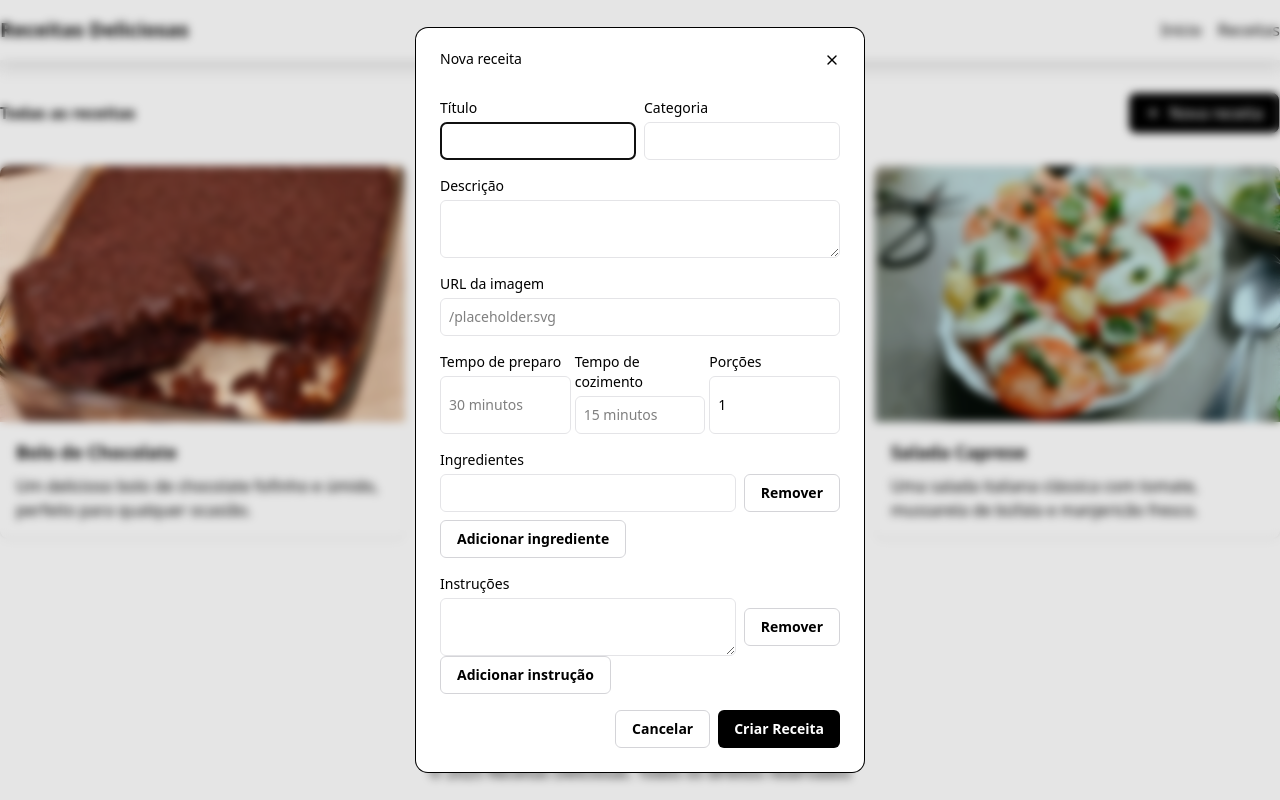
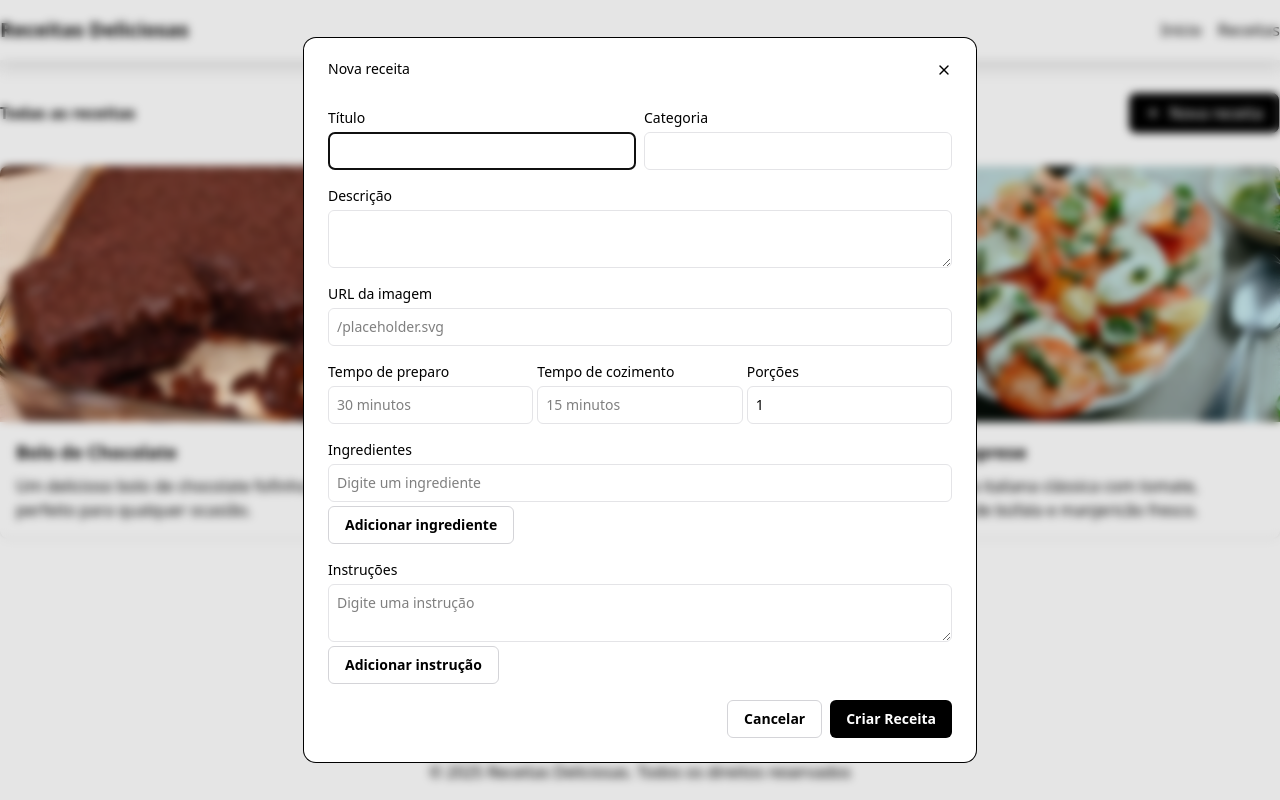
Before and after one commit to lumaiasl/pagina-receita, a Next.js app: page /receitas in a window 1280 px wide. Both pictures are taken after a click on the button "Nova receita". Built offline with nearby package versions, Linux system fonts and the light colour scheme.

Commit message:
feat: utilizando useFieldArray para manipular listas dinamicas de instrucoes e ingredientes

```diff
--- a/src/components/RecipeFormModal/index.tsx
+++ b/src/components/RecipeFormModal/index.tsx
@@ -1,128 +1,293 @@
 import { yupResolver } from "@hookform/resolvers/yup";
-import { Dialog, DialogTitle, DialogHeader, DialogContent, DialogDescription } from "../ui/dialog";
-import { RecipeFormData, recipeSchema } from "@/lib/FormValidadionScheme/recipeSchema";
-import { useForm } from "react-hook-form";
+import {
+  Dialog,
+  DialogTitle,
+  DialogHeader,
+  DialogContent,
+  DialogDescription,
+} from "../ui/dialog";
+import {
+  RecipeFormData,
+  recipeSchema,
+} from "@/lib/FormValidadionScheme/recipeSchema";
+import { useFieldArray, useForm } from "react-hook-form";
 
 interface RecipeFormModalProps {
   isOpen: boolean;
   onClose: () => void;
 }
 
-export default function RecipeFormModal({ isOpen, onClose }: RecipeFormModalProps) {
+const DEFAULT_VALUES: RecipeFormData = {
+  title: "",
+  category: "",
+  description: "",
+  imageUrl: "",
+  prepTime: "",
+  cookTime: "",
+  servings: 1,
+  ingredients: [{ value: "" }],
+  instructions: [{ value: "" }],
+};
+
+export default function RecipeFormModal({
+  isOpen,
+  onClose,
+}: RecipeFormModalProps) {
   const {
     register,
     reset,
     handleSubmit,
-        formState: { errors }
+    formState: { errors },
+    control,
   } = useForm<RecipeFormData>({
     resolver: yupResolver(recipeSchema),
-        mode: "onSubmit"
-    })
+    mode: "onSubmit",
+    defaultValues: DEFAULT_VALUES,
+  });
+
+  const {
+    fields: ingredientsFields,
+    append: appendIngredients,
+    remove: removeIngredients,
+  } = useFieldArray({
+    control,
+    name: "ingredients",
+  });
+
+  const {
+    fields: instructionsFields,
+    append: appendInstructions,
+    remove: removeInstructions,
+  } = useFieldArray({
+    control,
+    name: "instructions",
+  });
 
   const onSubmit = (data: RecipeFormData) => {
-        console.log(data)
-        reset()
-        onClose()
-    }
+    console.log(data);
+    reset();
+    onClose();
+  };
 
-    const inputStyle = "p-2 border border-zinc-200 rounded-md grow"
+  const inputStyle = "p-2 border border-zinc-200 rounded-md grow";
 
   return (
     <Dialog open={isOpen} onOpenChange={onClose}>
-            <DialogContent className="bg-white">
+      <DialogContent className="bg-white min-w-2xl">
         <DialogHeader>
           <DialogTitle>Nova receita</DialogTitle>
           <DialogDescription></DialogDescription>
         </DialogHeader>
 
-                <form onSubmit={handleSubmit(onSubmit)} className="flex flex-col gap-4 w-full">
+        <form
+          onSubmit={handleSubmit(onSubmit)}
+          className="flex flex-col gap-4 w-full"
+        >
           <div className="grid grid-cols-2 gap-2">
-
             {/* Título */}
             <div className="flex flex-col gap-1">
               <label htmlFor="title">Título</label>
-                            <input className={inputStyle} type="text" id="title" {...register("title")} />
-                            {errors.title ? <span className="text-red-500 text-sm">{errors.title.message}</span> : null}
+              <input
+                className={inputStyle}
+                type="text"
+                id="title"
+                {...register("title")}
+              />
+              {errors.title ? (
+                <span className="text-red-500 text-sm">
+                  {errors.title.message}
+                </span>
+              ) : null}
             </div>
 
             {/* Categoria */}
             <div className="flex flex-col gap-1">
               <label htmlFor="category">Categoria</label>
-                            <input className={inputStyle} type="text" id="category" {...register("category")} />
-                            {errors.category ? <span className="text-red-500 text-sm">{errors.category.message}</span> : null}
+              <input
+                className={inputStyle}
+                type="text"
+                id="category"
+                {...register("category")}
+              />
+              {errors.category ? (
+                <span className="text-red-500 text-sm">
+                  {errors.category.message}
+                </span>
+              ) : null}
             </div>
           </div>
 
           {/* Descrição */}
           <div className="flex flex-col gap-1">
             <label htmlFor="description">Descrição</label>
-                        <textarea className={inputStyle} id="description" {...register("description")}></textarea>
-                            {errors.description ? <span className="text-red-500 text-sm">{errors.description.message}</span> : null}
-
+            <textarea
+              className={inputStyle}
+              id="description"
+              {...register("description")}
+            ></textarea>
+            {errors.description ? (
+              <span className="text-red-500 text-sm">
+                {errors.description.message}
+              </span>
+            ) : null}
           </div>
 
           {/* URL da imagem */}
           <div className="flex flex-col gap-1">
             <label htmlFor="imageUrl">URL da imagem</label>
-                        <input type="text" className={inputStyle} id="imageUrl" placeholder="/placeholder.svg" {...register("imageUrl")}></input>
-                            {errors.imageUrl ? <span className="text-red-500 text-sm">{errors.imageUrl.message}</span> : null}
+            <input
+              type="text"
+              className={inputStyle}
+              id="imageUrl"
+              placeholder="/placeholder.svg"
+              {...register("imageUrl")}
+            ></input>
+            {errors.imageUrl ? (
+              <span className="text-red-500 text-sm">
+                {errors.imageUrl.message}
+              </span>
+            ) : null}
           </div>
 
           <div className="grid grid-cols-3 gap-1">
             {/* Tempo de preparo */}
             <div className="flex flex-col gap-1">
               <label htmlFor="prepTime">Tempo de preparo</label>
-                            <input className={inputStyle} type="text" id="prepTime" placeholder="30 minutos" {...register("prepTime")} />
-                            {errors.prepTime ? <span className="text-red-500 text-sm">{errors.prepTime.message}</span> : null}
+              <input
+                className={inputStyle}
+                type="text"
+                id="prepTime"
+                placeholder="30 minutos"
+                {...register("prepTime")}
+              />
+              {errors.prepTime ? (
+                <span className="text-red-500 text-sm">
+                  {errors.prepTime.message}
+                </span>
+              ) : null}
             </div>
 
             {/* tempo de cozimento */}
             <div className="flex flex-col gap-1">
               <label htmlFor="cookTime">Tempo de cozimento</label>
-                            <input className={inputStyle} type="text" id="cookTime" placeholder="15 minutos" {...register("cookTime")} />
-                            {errors.cookTime ? <span className="text-red-500 text-sm">{errors.cookTime.message}</span> : null}
+              <input
+                className={inputStyle}
+                type="text"
+                id="cookTime"
+                placeholder="15 minutos"
+                {...register("cookTime")}
+              />
+              {errors.cookTime ? (
+                <span className="text-red-500 text-sm">
+                  {errors.cookTime.message}
+                </span>
+              ) : null}
             </div>
 
             {/* Porções */}
             <div className="flex flex-col gap-1">
               <label htmlFor="servings">Porções</label>
-                            <input className={inputStyle} type="text" id="servings" defaultValue={1} {...register("servings")} />
-                            {errors.servings ? <span className="text-red-500 text-sm">{errors.servings.message}</span> : null}
+              <input
+                className={inputStyle}
+                type="text"
+                id="servings"
+                defaultValue={1}
+                {...register("servings")}
+              />
+              {errors.servings ? (
+                <span className="text-red-500 text-sm">
+                  {errors.servings.message}
+                </span>
+              ) : null}
             </div>
           </div>
 
           {/* Ingredientes */}
           <div className="flex flex-col gap-1">
             <label htmlFor="ingredients">Ingredientes</label>
-                        <div className="flex flex-col gap-2">
-                            <div className="flex w-full gap-2">
-                                <input id="ingredients" type="text" className={inputStyle}/>
-                                <button type="button" className="bg-white border border-zinc-300 rounded-md font-semibold hover:bg-gray-200 transition-colors px-4 py-2">Remover</button>
+            <div className="flex flex-col gap-1">
+              {ingredientsFields.map((field, index) => (
+                <div key={field.id} className="flex w-full gap-2">
+                  <input
+                    id="ingredients"
+                    type="text"
+                    className={inputStyle}
+                    {...register(`ingredients.${index}.value`)}
+                    placeholder="Digite um ingrediente"
+                  />
+                  {ingredientsFields.length > 1 && (
+                    <button
+                      type="button"
+                      className="bg-white border border-zinc-300 rounded-md font-semibold hover:bg-gray-200 transition-colors px-4 py-2"
+                      onClick={() => removeIngredients(index)}
+                    >
+                      Remover
+                    </button>
+                  )}
                 </div>
+              ))}
 
-                            <button type="button" className="bg-white border border-zinc-300 rounded-md font-semibold hover:bg-gray-200 transition-colors px-4 py-2 w-fit">Adicionar ingrediente</button>
+              <button
+                type="button"
+                className="bg-white border border-zinc-300 rounded-md font-semibold hover:bg-gray-200 transition-colors px-4 py-2 w-fit"
+                onClick={() => appendIngredients({ value: "" })}
+              >
+                Adicionar ingrediente
+              </button>
             </div>
           </div>
 
           {/* Instruções */}
           <div className="flex flex-col gap-1">
             <label htmlFor="instructions">Instruções</label>
-                        <div>
-                            <div className="flex w-full gap-2 items-center">
-                                <textarea id="instructions" className={inputStyle}/>
-                                <button type="button" className="bg-white border border-zinc-300 rounded-md font-semibold hover:bg-gray-200 transition-colors px-4 py-2 h-fit">Remover</button>
+            <div className="flex flex-col gap-1">
+              {instructionsFields.map((field, index) => (
+                <div key={field.id} className="flex w-full gap-2">
+                  <textarea
+                    id="instructions"
+                    className={inputStyle}
+                    {...register(`instructions.${index}.value`)}
+                    placeholder="Digite uma instrução"
+                  />
+                  {instructionsFields.length > 1 && (
+                    <button
+                      type="button"
+                      className="bg-white border border-zinc-300 rounded-md font-semibold hover:bg-gray-200 transition-colors px-4 py-2 h-fit"
+                      onClick={() => removeInstructions(index)}
+                    >
+                      Remover
+                    </button>
+                  )}
                 </div>
+              ))}
 
-                            <button type="button" className="bg-white border border-zinc-300 rounded-md font-semibold hover:bg-gray-200 transition-colors px-4 py-2 w-fit">Adicionar instrução</button>
+              <button
+                type="button"
+                className="bg-white border border-zinc-300 rounded-md font-semibold hover:bg-gray-200 transition-colors px-4 py-2 w-fit"
+                onClick={() => appendInstructions({ value: "" })}
+              >
+                Adicionar instrução
+              </button>
             </div>
           </div>
 
           <div className="flex gap-2 self-end">
-                        <button type="button" onClick={onClose} className="bg-white border border-zinc-300 font-semibold rounded-md hover:bg-gray-200 transition-colors px-4 py-2">Cancelar</button>
-                        <button type="submit" className="bg-black text-white rounded-md hover:bg-gray-900 font-semibold transition-colors px-4 py-2">Criar Receita</button>
+            <button
+              type="button"
+              onClick={onClose}
+              className="bg-white border border-zinc-300 font-semibold rounded-md hover:bg-gray-200 transition-colors px-4 py-2"
+            >
+              Cancelar
+            </button>
+            <button
+              type="submit"
+              className="bg-black text-white rounded-md hover:bg-gray-900 font-semibold transition-colors px-4 py-2"
+            >
+              Criar Receita
+            </button>
           </div>
         </form>
       </DialogContent>
     </Dialog>
-    )
-};
+  );
+}
--- a/src/lib/FormValidadionScheme/recipeSchema.ts
+++ b/src/lib/FormValidadionScheme/recipeSchema.ts
@@ -1,5 +1,5 @@
-import * as yup from 'yup'
-import { recipes } from '../data'
+import * as yup from "yup";
+import { recipes } from "../data";
 
 export const recipeSchema = yup.object().shape({
   title: yup.string().required("O título é obrigatório"),
@@ -14,7 +14,25 @@ export const recipeSchema = yup.object().shape({
     .positive("O número deve ser positivo")
     .integer("O número deve ser um inteiro")
     .min(1, "Deve haver pelo menos 1 porção")
-    .required("O número de porções é obrigatório")
-})
+    .required("O número de porções é obrigatório"),
+  ingredients: yup
+    .array()
+    .of(
+      yup.object({
+        value: yup.string().required("O ingrediente não pode ser vazio"),
+      }),
+    )
+    .min(1, "Adicione pelo menos 1 ingrediente")
+    .required("Os ingredientes são obrigatórios"),
+  instructions: yup
+    .array()
+    .of(
+      yup.object({
+        value: yup.string().required("A instrução pode ser vazia"),
+      }),
+    )
+    .min(1, "Adicione pelo menos 1 instrução")
+    .required("As intruções são obrigatórias"),
+});
 
-export type RecipeFormData = yup.InferType<typeof recipeSchema>
+export type RecipeFormData = yup.InferType<typeof recipeSchema>;
```
Lines whose indentation alone changed are shown as unchanged.
